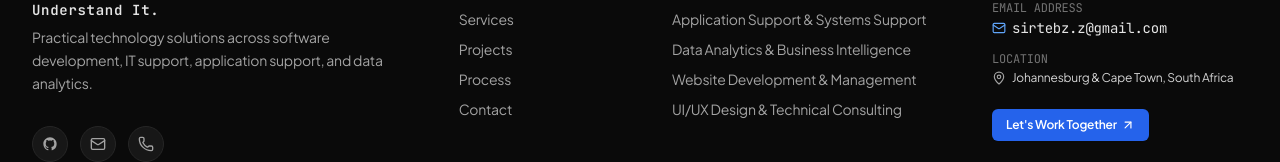
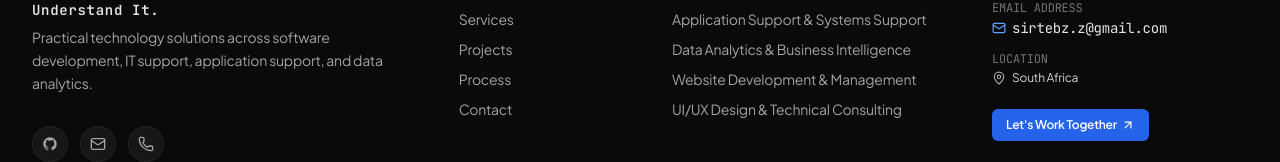
Before and after one commit to SirTebz/OmniTech, a Next.js app: page / in a window 1280 px wide. Shown: the part 4117-4279 px from the top of the page. Built offline with nearby package versions, Linux system fonts and the light colour scheme; no server answers.

Commit message:
fix: update location to South Africa across app and metadata

```diff
--- a/src/data/site.ts
+++ b/src/data/site.ts
@@ -10,7 +10,7 @@ export const siteConfig = {
   email: "sirtebz.z@gmail.com",
   phone: "+27722389325",
   phoneDisplay: "+27 72 238 9325",
-  location: "Johannesburg & Cape Town, South Africa",
+  location: "South Africa",
   workingHours: "Mon - Fri: 08:30 - 17:30 (SAST)",
   social: {
     github: "https://github.com/SirTebz/OmniTech",
@@ -33,7 +33,7 @@ export const siteConfig = {
       "SQL Server reporting",
       "incident management",
       "South Africa tech services",
-      "Johannesburg IT support",
+      "South Africa IT support",
       "remote technical consulting",
     ],
   },
```
Also changed, not shown: 1 other file (tests, documents, lock files or other folders).
